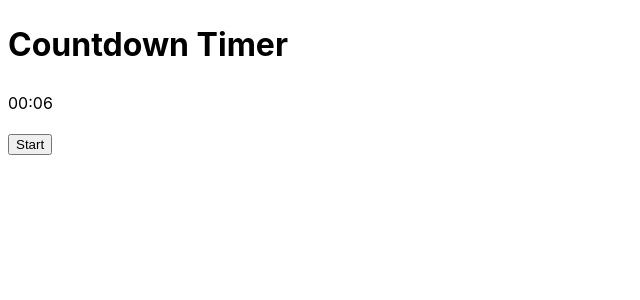
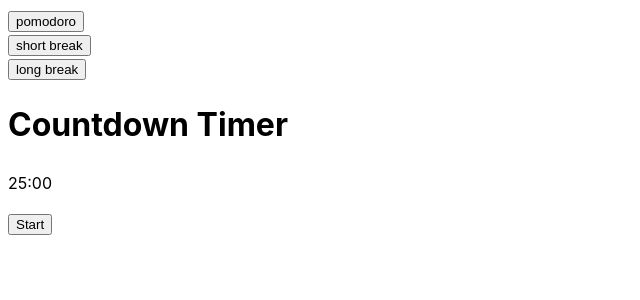
Before and after one commit to Jans3n/Pomodoro, a React (Vite) app: page / in a window 1280 px wide. Shown: the top 300 px of the page, without its empty margins (0-640 px from the left). Built offline with nearby package versions, Linux system fonts and the light colour scheme.

Commit message:
Added breaks
Added time for breaks

```diff
--- a/src/components/Timer.jsx
+++ b/src/components/Timer.jsx
@@ -3,7 +3,9 @@ import CustomButton from './customButton';
 
 function Timer() {
 
-  const pomodoroInSeconds = 0.1 * 60;
+  const pomodoroInSeconds = 25 * 60;
+  const shortBreakInSeconds = 5 * 60;
+  const longBreakInSeconds = 10 * 60;
 
   const [time, setTime] = useState(pomodoroInSeconds);
   const [timerIsRunning, setTimerIsRunning] = useState(false);
@@ -33,6 +35,15 @@ function Timer() {
 
   }, [timerIsRunning])
 
+  const changeTimerMode = (newTime) => {
+    setTimerIsRunning(false);
+    setTime(newTime)
+  }
+
+  const pomodoroModeClick = () => changeTimerMode(pomodoroInSeconds);
+  const shortBreakModeClick = () => changeTimerMode(shortBreakInSeconds);
+  const longBreakModeClick = () => changeTimerMode(longBreakInSeconds);
+
   const startTimerClick = () => {
     setTimerIsRunning(true);
   }
@@ -47,6 +58,10 @@ function Timer() {
   return (
     <>
       <div>
+        <CustomButton name="pomodoro" onClick={pomodoroModeClick}/>
+        <CustomButton name="short break" onClick={shortBreakModeClick}/>
+        <CustomButton name="long break" onClick={longBreakModeClick}/>
+
         <h1>Countdown Timer</h1>
         <p>{String(minutes).padStart(2, '0')}:{String(seconds).padStart(2, '0')}</p>
         {!timerIsRunning ? (
```
